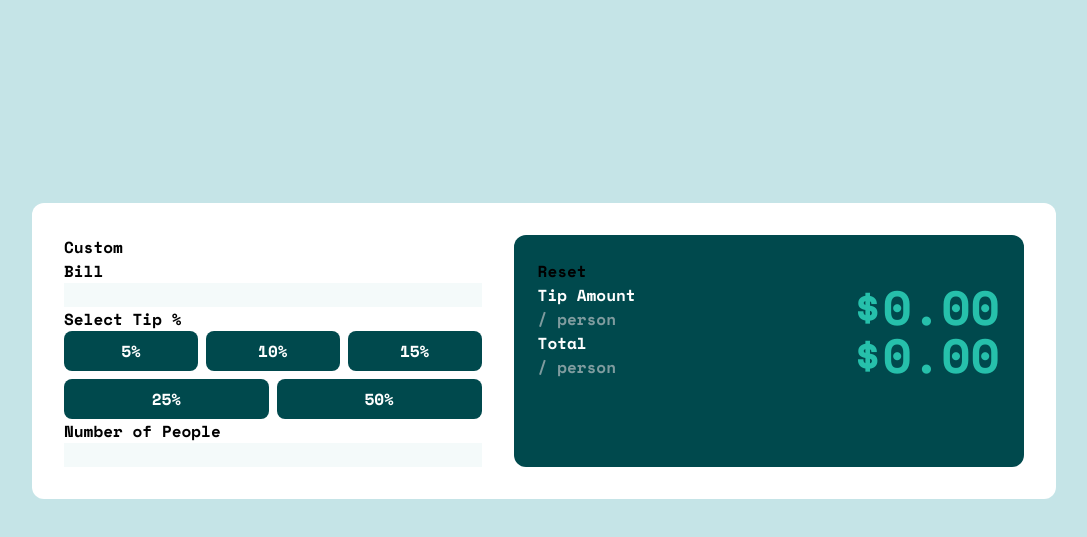
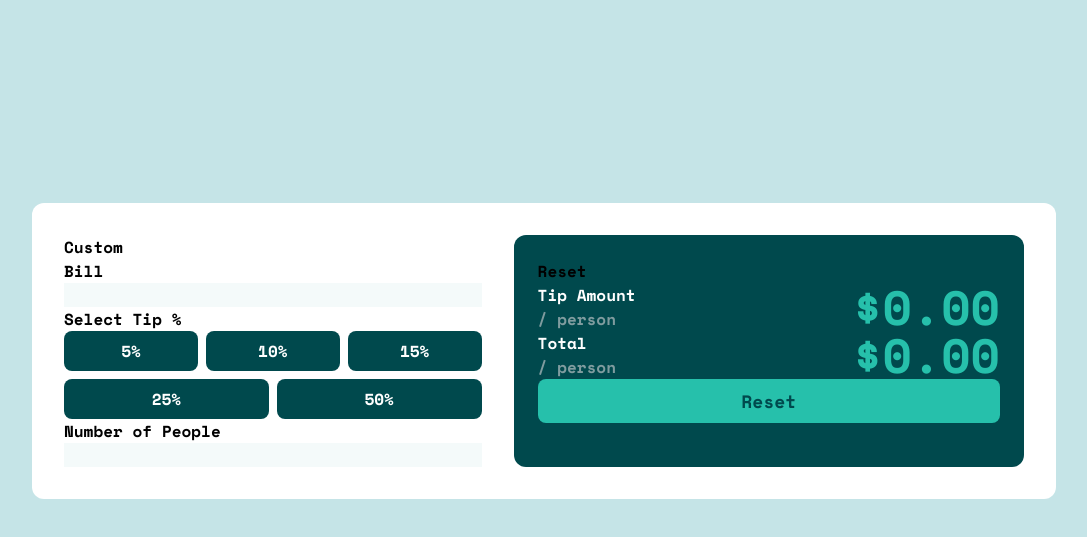
Before and after one commit to lilKriT/tip-calculator-app, a website: page index.html in a window 1280 px wide. Shown: the part 189-726 px from the top of the page, without its empty margins (96-1183 px from the left). Drawn offline with nearby package versions, Linux system fonts and the light colour scheme.

Commit message:
More styling.

```diff
--- a/index.html
+++ b/index.html
@@ -76,6 +76,12 @@
             </div>
             <h2 class="text-strongCyan text-5xl">$0.00</h2>
           </div>
+
+          <button
+            class="bg-strongCyan w-full rounded-lg py-2 text-lg text-veryDarkCyan"
+          >
+            Reset
+          </button>
         </div>
       </div>
     </section>
```
Also changed, not shown: dist/output.css.
